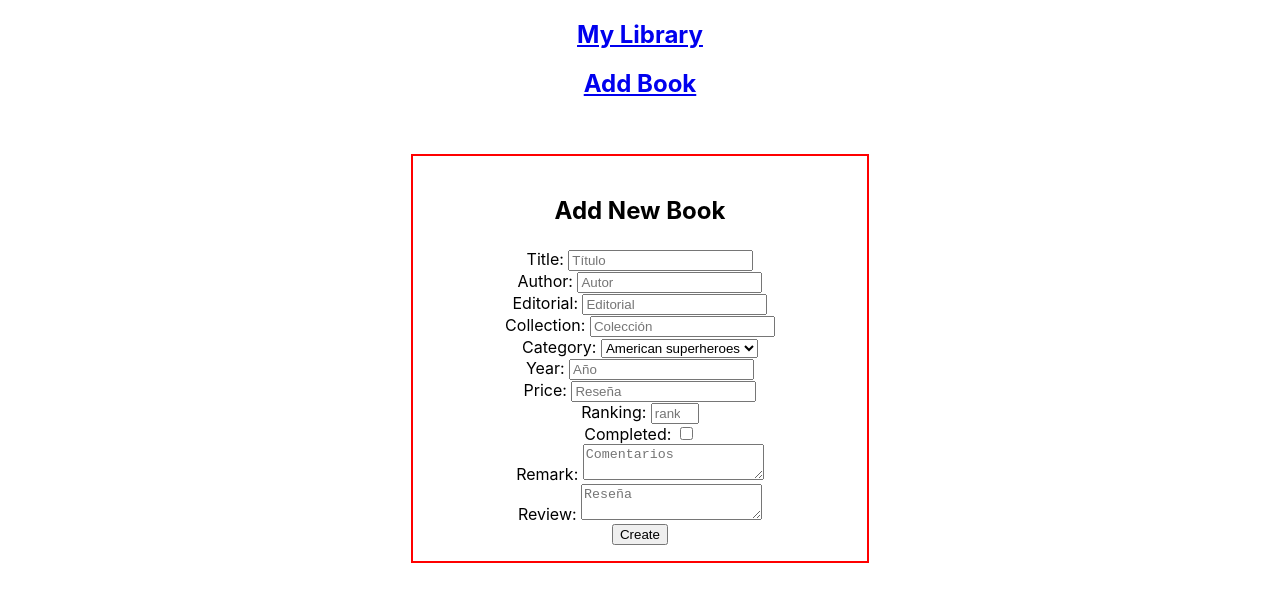
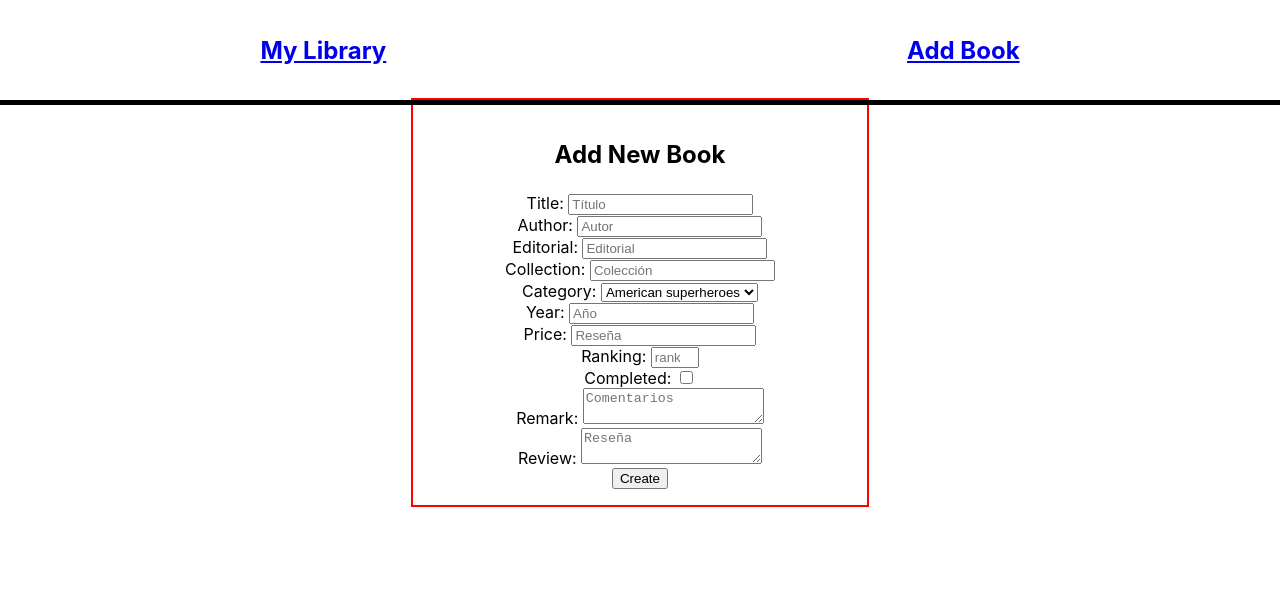
Before and after one commit to ulldecorb/my-library, a React (Create React App) app in the folder client/: page /addbook in a window 1280 px wide. Shown: the top 602 px of the page. Built offline with nearby package versions, Linux system fonts and the light colour scheme; no server answers.

Commit message:
Refactor gallery anf book component style

```diff
--- a/client/src/App.css
+++ b/client/src/App.css
@@ -1,4 +1,5 @@
 .App {
+  width: 100vw;
   text-align: center;
   display: flex;
   flex-direction: column;
@@ -6,30 +7,10 @@
   align-items: center;
 }
 
-.App-logo {
-  height: 40vmin;
-  pointer-events: none;
-}
-
 @media (prefers-reduced-motion: no-preference) {
   .App-logo {
     animation: App-logo-spin infinite 20s linear;
   }
-}
-
-.App-header {
-  background-color: #dfe2e7;
-  min-height: 100vh;
-  display: flex;
-  flex-direction: column;
-  align-items: center;
-  justify-content: center;
-  font-size: calc(10px + 2vmin);
-  color: white;
-}
-
-.App-link {
-  color: #61dafb;
 }
 
 @keyframes App-logo-spin {
--- a/client/src/components/addBook/addBook.css
+++ b/client/src/components/addBook/addBook.css
@@ -1,8 +1,8 @@
 .add-form {
+  margin-top: 100px;
   outline: 2px solid red;
   min-width: 400px;
   width: 33vw;
-  margin: 3vw auto;
   padding: 2vmin;
 }
 
--- a/client/src/components/addBook/addBook.scss
+++ b/client/src/components/addBook/addBook.scss
@@ -1,8 +1,8 @@
 .add-form {
+    margin-top: 100px;
     outline: 2px solid red;
     min-width: 400px;
     width: 33vw;
-    margin: 3vw auto;
     padding: 2vmin;
 
     &__title {
--- a/client/src/components/book/book.css
+++ b/client/src/components/book/book.css
@@ -1,12 +1,14 @@
 .book {
   outline: 2px solid red;
-  min-width: 400px;
-  width: 33vw;
-  margin: 3vw 3vw;
-  padding: 2vmin;
-}
-
-.book__title {
-  font-size: 1.5rem;
+  width: 80vw;
+  display: -webkit-box;
+  display: -ms-flexbox;
+  display: flex;
+  -ms-flex-pack: distribute;
+      justify-content: space-around;
+  -webkit-box-align: center;
+      -ms-flex-align: center;
+          align-items: center;
+  list-style-type: decimal;
 }
 /*# sourceMappingURL=book.css.map */
--- a/client/src/components/book/index.jsx
+++ b/client/src/components/book/index.jsx
@@ -1,9 +1,9 @@
 import React from 'react';
+import { Link } from 'react-router-dom';
 import PropTypes from 'prop-types';
 import './book.css';
-import { Link } from 'react-router-dom';
 
-export function Book({ book }) {
+export function Book({ book, index }) {
   const handleDeleteBook = async (e) => {
     e.preventDefault();
     try {
@@ -22,20 +22,21 @@ export function Book({ book }) {
       console.log(err);
     }
   };
+  console.log('item: ', index);
 
   return (
-    <article className="book">
+    <li className="book">
+      <h2>{index + 1}</h2>
       <h2 className="book__title">
-        Title:
-        {' '}
         {book.title}
       </h2>
       <h3 className="book_author">
-        Author:
-        {' '}
         {book.author}
       </h3>
       <h3 className="book_author">
+        {book.ranking}
+      </h3>
+      {/* <h3 className="book_author">
         Editorial:
         {' '}
         {book.company}
@@ -51,21 +52,16 @@ export function Book({ book }) {
         {book.colection}
       </h3>
       <h3 className="book_author">
-        Ranking:
-        {' '}
-        {book.ranking}
-      </h3>
-      <h3 className="book_author">
         {book.price}
       </h3>
       <h3 className="book_author">
         Collection
         {' '}
         {book.complete ? 'complete' : 'incomplete'}
-      </h3>
+      </h3> */}
+      <Link to="/update">Update</Link>
       <button onClick={handleDeleteBook} type="button" className="book__delete-handler">Delete</button>
-      <Link to="/update">Update</Link>
-    </article>
+    </li>
   );
 }
 
@@ -83,7 +79,8 @@ Book.propTypes = {
     category: PropTypes.string,
     remark: PropTypes.string,
     review: PropTypes.string
-  }).isRequired
+  }).isRequired,
+  index: PropTypes.number.isRequired
 };
 
 export default Book;
--- a/client/src/components/gallery/gallery.css
+++ b/client/src/components/gallery/gallery.css
@@ -4,15 +4,12 @@
   display: -webkit-box;
   display: -ms-flexbox;
   display: flex;
-  -ms-flex-wrap: wrap;
-      flex-wrap: wrap;
-  -webkit-box-pack: start;
-      -ms-flex-pack: start;
-          justify-content: flex-start;
+  -webkit-box-orient: vertical;
+  -webkit-box-direction: normal;
+      -ms-flex-direction: column;
+          flex-direction: column;
   -webkit-box-align: center;
       -ms-flex-align: center;
           align-items: center;
-  -ms-flex-line-pack: start;
-      align-content: flex-start;
 }
 /*# sourceMappingURL=gallery.css.map */
--- a/client/src/components/gallery/index.jsx
+++ b/client/src/components/gallery/index.jsx
@@ -5,12 +5,12 @@ import './gallery.css';
 
 export function Gallery({ library }) {
   return (
-    <section className="gallery">
+    <ol className="gallery">
       {!library ? <h2>Loading...</h2>
-        : library.map((book) => (
-          <Book book={book} key={`gallery-${book.title}`} />
+        : library.map((book, index) => (
+          <Book book={book} index={index} key={`gallery-${book.title}`} />
         ))}
-    </section>
+    </ol>
   );
 }
 
--- a/client/src/components/navbar/navbar.css
+++ b/client/src/components/navbar/navbar.css
@@ -1,11 +1,18 @@
-navbar {
+.navbar {
   height: 100px;
   width: 100vw;
-  color: white;
+  color: red;
   position: fixed;
   top: 0;
   left: 0;
-  background-color: #aaa;
-  text-align: center;
+  outline: 5px solid #000;
+  display: -webkit-box;
+  display: -ms-flexbox;
+  display: flex;
+  -ms-flex-pack: distribute;
+      justify-content: space-around;
+  -webkit-box-align: center;
+      -ms-flex-align: center;
+          align-items: center;
 }
 /*# sourceMappingURL=navbar.css.map */
--- a/client/src/components/navbar/navbar.scss
+++ b/client/src/components/navbar/navbar.scss
@@ -1,10 +1,13 @@
-navbar {
+.navbar {
     height: 100px;
     width: 100vw;
-    color: white;
+    color: red;
     position: fixed;
     top: 0;
     left: 0;
-    background-color: #aaa;
-    text-align: center;
+    outline: 5px solid #000;
+    // text-align: center;
+    display: flex;
+    justify-content: space-around;
+    align-items: center;
 }
```
Also changed, not shown: client/src/components/book/book.scss (+8 -7 lines), client/src/components/gallery/gallery.scss (+4 -3 lines).
